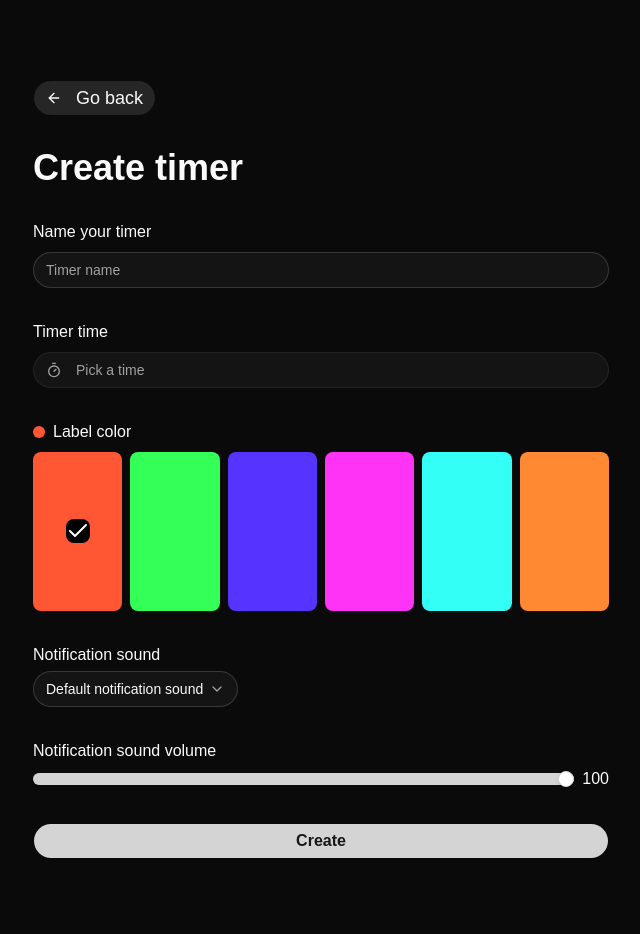
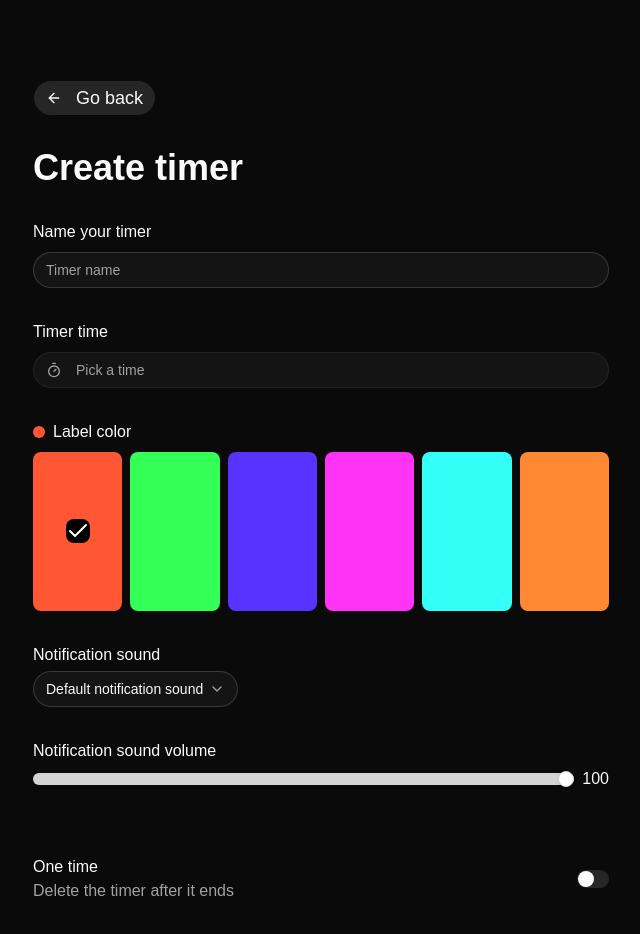
Before and after one commit to lloydlobo/countdown, a React (Vite) app: page /create in a window 1280 px wide. Shown: the top 934 px of the page, without its empty margins (319-959 px from the left). Built offline with nearby package versions, Linux system fonts and the light colour scheme.

Commit message:
feat: implement one-time-switch timer create option

```diff
--- a/src/components/global-timer.tsx
+++ b/src/components/global-timer.tsx
@@ -6,8 +6,8 @@ import { deleteTimerById } from "@/mutations/timers.ts"
 import { timersQueryOptions } from "@/queries/timers.ts"
 import type { Timer } from "@/types/core"
 import { isTimeEmpty } from "@/utils"
+
 import { useQueryClient } from "@tanstack/react-query"
-
 import { Link, useNavigate, useRouter } from "@tanstack/react-router"
 import { ArrowLeftIcon, MaximizeIcon, PauseIcon, PencilIcon, PlayIcon, TimerResetIcon } from "lucide-react"
 import { useEffect, useRef, useState } from "react"
@@ -61,6 +61,8 @@ const GlobalTimer = () => {
   )
 }
 
+// FIXME: Cannot update a component (`Transitioner`) while rendering a different component (`TimerComponent`). To locate the bad setState() call inside `TimerComponent`, follow the stack trace as described in
+//        CONTEXT: Deletion of `isOneTime` enabled timer both in minimized mode and full mode
 export const TimerComponent = ({ timer, isMinimized = false, onRun }: TimerComponentProps) => {
   const [time, setTime] = useState(timer.time)
   const [isRunning, setIsRunning] = useState(false)
@@ -117,16 +119,14 @@ export const TimerComponent = ({ timer, isMinimized = false, onRun }: TimerCompo
         else if (prev.minutes > 0) return { ...prev, minutes: prev.minutes - 1, seconds: 59 }
         else if (prev.hours > 0) return { ...prev, hours: prev.hours - 1, minutes: 59, seconds: 59 }
         else {
-          const _timer_isOneTime = false
-          const _timer_isInterval = false
           audioRef.current.currentTime = 0
           playAudio()
-          if (_timer_isOneTime) {
+          if (timer.isOneTime) {
             handleRemoveTimer().catch((err) => console.error("Failed to remove timer", err))
             navigate({ to: "/", replace: true }).then((r) => console.log(r))
             return timer.time
           }
-          if (_timer_isInterval) {
+          if (timer.isInterval) {
             return timer.time
           }
           pauseTimer()
@@ -181,7 +181,6 @@ export const TimerComponent = ({ timer, isMinimized = false, onRun }: TimerCompo
   }
   const onAudioToggle = () => {
     setAudioSrc()
-
     if (isAudioPlaying) pauseAudio()
     else playAudio()
   }
--- /dev/null
+++ b/src/components/routes/create/one-time-switch.tsx
@@ -0,0 +1,29 @@
+import { Label } from "@/components/ui/label.tsx"
+import { Switch } from "@/components/ui/switch.tsx"
+
+import React from "react"
+
+const OneTimeSwitch = ({
+  isOneTime,
+  onChange,
+  disabled,
+}: {
+  isOneTime: boolean
+  onChange: React.Dispatch<React.SetStateAction<boolean>>
+  disabled: boolean
+}) => {
+  return (
+    <div className="flex items-center justify-between">
+      <div>
+        <Label htmlFor="interval-switch" className="block text-base">
+          One time
+        </Label>
+        <p className="text-muted-foreground text-base">Delete the timer after it ends</p>
+      </div>
+
+      <Switch checked={isOneTime} onCheckedChange={(checked) => onChange?.(checked)} disabled={disabled} />
+    </div>
+  )
+}
+
+export default OneTimeSwitch
--- /dev/null
+++ b/src/components/ui/switch.tsx
@@ -0,0 +1,31 @@
+import * as React from "react"
+import { Switch as SwitchPrimitive } from "radix-ui"
+
+import { cn } from "@/lib/utils"
+
+function Switch({
+  className,
+  size = "default",
+  ...props
+}: React.ComponentProps<typeof SwitchPrimitive.Root> & {
+  size?: "sm" | "default"
+}) {
+  return (
+    <SwitchPrimitive.Root
+      data-slot="switch"
+      data-size={size}
+      className={cn(
+        "data-checked:bg-primary data-unchecked:bg-input focus-visible:border-ring focus-visible:ring-ring/50 aria-invalid:ring-destructive/20 dark:aria-invalid:ring-destructive/40 aria-invalid:border-destructive dark:aria-invalid:border-destructive/50 dark:data-unchecked:bg-input/80 shrink-0 rounded-full border border-transparent focus-visible:ring-[3px] aria-invalid:ring-[3px] data-[size=default]:h-[18.4px] data-[size=default]:w-[32px] data-[size=sm]:h-[14px] data-[size=sm]:w-[24px] peer group/switch relative inline-flex items-center transition-all outline-none after:absolute after:-inset-x-3 after:-inset-y-2 data-disabled:cursor-not-allowed data-disabled:opacity-50",
+        className
+      )}
+      {...props}
+    >
+      <SwitchPrimitive.Thumb
+        data-slot="switch-thumb"
+        className="bg-background dark:data-unchecked:bg-foreground dark:data-checked:bg-primary-foreground rounded-full group-data-[size=default]/switch:size-4 group-data-[size=sm]/switch:size-3 group-data-[size=default]/switch:data-checked:translate-x-[calc(100%-2px)] group-data-[size=sm]/switch:data-checked:translate-x-[calc(100%-2px)] group-data-[size=default]/switch:data-unchecked:translate-x-0 group-data-[size=sm]/switch:data-unchecked:translate-x-0 pointer-events-none block ring-0 transition-transform"
+      />
+    </SwitchPrimitive.Root>
+  )
+}
+
+export { Switch }
--- a/src/routes/__root.tsx
+++ b/src/routes/__root.tsx
@@ -18,8 +18,8 @@ export const Route = createRootRouteWithContext<RouterContext>()({
 })
 
 function RootComponent() {
-  const Component = (
-    <>
+  return (
+    <StrictMode>
       <ThemeProvider defaultTheme="dark" storageKey="vite-ui-theme">
         <GlobalTimerProvider>
           <div className="container">
@@ -42,12 +42,8 @@ function RootComponent() {
       </ThemeProvider>
 
       <TanStackRouterDevtools position="bottom-right" />
-    </>
+    </StrictMode>
   )
-
-  let isStrictMode = false
-  isStrictMode = typeof window !== "undefined"
-  return isStrictMode ? <StrictMode>{Component}</StrictMode> : Component
 }
 
 // https://github.com/TanStack/router/blob/main/examples/react/quickstart-file-based/src/routes/__root.tsx
--- a/src/routes/create/index.tsx
+++ b/src/routes/create/index.tsx
@@ -1,5 +1,6 @@
 import ColorPicker, { existingColors } from "@/components/routes/create/color-picker"
 import NameInput from "@/components/routes/create/name-input"
+import OneTimeSwitch from "@/components/routes/create/one-time-switch.tsx"
 import SoundUpload, { defaultSoundFile } from "@/components/routes/create/sound-upload.tsx"
 import SoundVolume from "@/components/routes/create/sound-volume.tsx"
 import TimePicker from "@/components/routes/create/time-picker"
@@ -10,7 +11,7 @@ import { isTimeEmpty } from "@/utils.ts"
 import { createFileRoute, Link, useNavigate } from "@tanstack/react-router"
 import { get, set } from "idb-keyval"
 import { ArrowLeftIcon } from "lucide-react"
-import { useState } from "react"
+import React, { useState } from "react"
 import { toast } from "sonner"
 import { v4 as uuidv4 } from "uuid"
 
@@ -19,11 +20,13 @@ export const Route = createFileRoute("/create/")({
 })
 
 function CreateTimer() {
-  const [name, setName] = useState("")
+  const [name, setName] = useState<string>("")
   const [time, setTime] = useState<Time | undefined>(undefined)
   const [color, setColor] = useState(existingColors[0])
   const [volume, setVolume] = useState<number>(1) // 0..1
   const [soundFile, setSoundFile] = useState<SoundFile>(defaultSoundFile)
+  const [isInterval, setIsInterval] = useState<boolean>(false)
+  const [isOneTime, setIsOneTime] = useState<boolean>(false)
 
   const navigate = useNavigate()
 
@@ -41,6 +44,8 @@ function CreateTimer() {
       color: color,
       volume: volume,
       soundFile: soundFile,
+      isInterval: isInterval,
+      isOneTime: isOneTime,
     }
 
     await set("timers", [...(existingTimers || []), newTimer]) // idb-keyval
@@ -82,6 +87,12 @@ function CreateTimer() {
         <SoundVolume volume={volume} onChange={setVolume} />
       </div>
 
+      <div></div>
+
+      <div>
+        <OneTimeSwitch isOneTime={isOneTime} onChange={setIsOneTime} disabled={isInterval} />
+      </div>
+
       <Button onClick={createTimer}>
         <p className="text-base font-semibold">Create</p>
       </Button>
--- a/src/types/core.ts
+++ b/src/types/core.ts
@@ -12,6 +12,8 @@ export interface Timer {
   color: string
   volume: number // 0..1
   soundFile: SoundFile
+  isInterval: boolean
+  isOneTime: boolean
 }
 
 export type SoundFile = {
```
